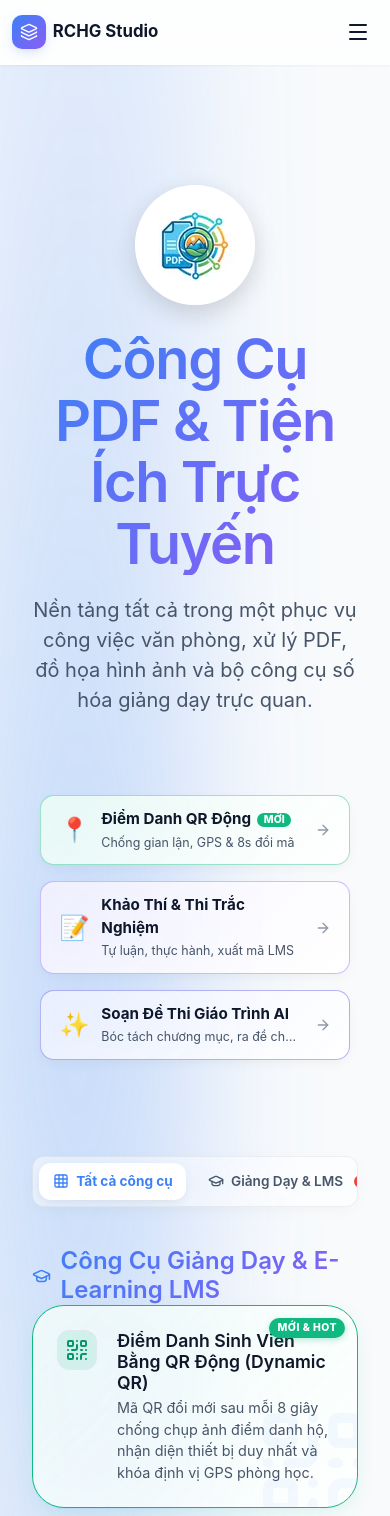
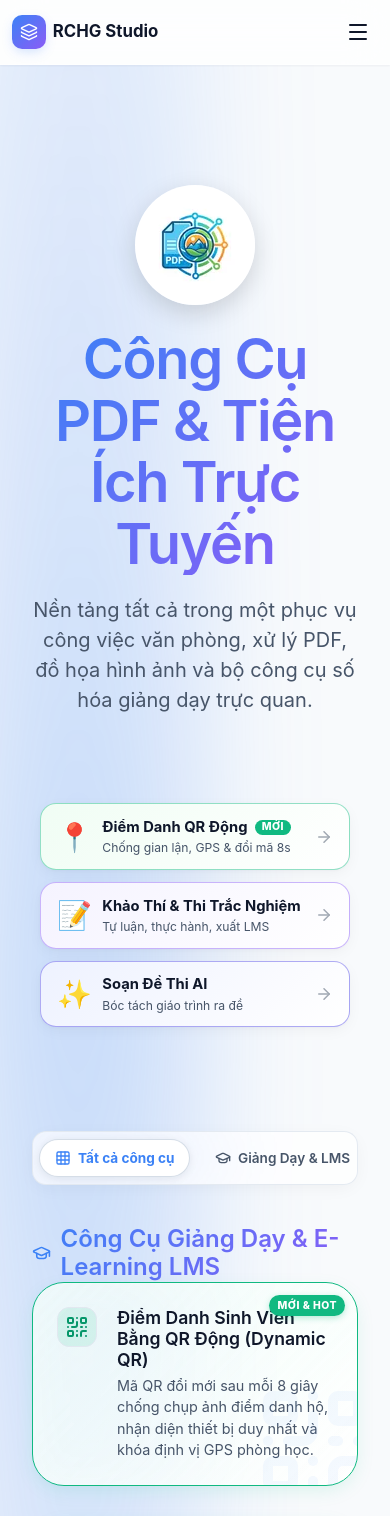
Before and after one commit to rchg2025/pdfstudio, a React (Vite) app: page / in a window 390 px wide. Shown: the top 1516 px of the page. Built offline with nearby package versions, Linux system fonts and the light colour scheme; no server answers.

Commit message:
fix: refine hero quick shortcuts layout and category bar

```diff
--- a/src/pages/Home.css
+++ b/src/pages/Home.css
@@ -153,40 +153,38 @@
 
 /* Hero Quick Shortcuts */
 .hero-quick-shortcuts {
-  display: flex;
-  gap: 1rem;
-  flex-wrap: wrap;
-  justify-content: center;
+  display: grid;
+  grid-template-columns: repeat(3, 1fr);
+  gap: 1.25rem;
   width: 100%;
-  max-width: 950px;
-  margin: 1.5rem auto 0;
+  max-width: 1060px;
+  margin: 2rem auto 0;
+  padding: 0 1rem;
 }
 
 .quick-shortcut-pill {
   display: flex;
   align-items: center;
-  gap: 0.75rem;
-  padding: 0.75rem 1.15rem;
-  background: rgba(255, 255, 255, 0.85);
-  backdrop-filter: blur(12px);
-  -webkit-backdrop-filter: blur(12px);
-  border-radius: 14px;
-  border: 1px solid rgba(0, 0, 0, 0.08);
-  box-shadow: 0 4px 14px -3px rgba(0, 0, 0, 0.06);
+  gap: 0.9rem;
+  padding: 1rem 1.25rem;
+  background: #ffffff;
+  border-radius: 16px;
+  border: 1.5px solid rgba(226, 232, 240, 0.9);
+  box-shadow: 0 4px 16px -2px rgba(15, 23, 42, 0.05), 0 1px 3px rgba(15, 23, 42, 0.03);
   text-decoration: none;
   transition: all 0.25s cubic-bezier(0.16, 1, 0.3, 1);
-  flex: 1;
-  min-width: 250px;
+  min-height: 84px;
+  box-sizing: border-box;
 }
 
 .quick-shortcut-pill:hover {
   transform: translateY(-3px);
-  box-shadow: 0 8px 20px -4px rgba(0, 0, 0, 0.12);
+  box-shadow: 0 12px 28px -4px rgba(15, 23, 42, 0.1);
 }
 
 .quick-shortcut-pill.featured-qr {
-  border-color: rgba(16, 185, 129, 0.4);
-  background: linear-gradient(135deg, rgba(236, 253, 245, 0.9) 0%, rgba(255, 255, 255, 0.95) 100%);
+  border-color: rgba(16, 185, 129, 0.45);
+  background: linear-gradient(135deg, #f0fdf4 0%, #ffffff 100%);
 }
 
 .quick-shortcut-pill.featured-qr:hover {
@@ -194,8 +192,8 @@
 }
 
 .quick-shortcut-pill.featured-exam {
-  border-color: rgba(139, 92, 246, 0.4);
-  background: linear-gradient(135deg, rgba(245, 243, 255, 0.9) 0%, rgba(255, 255, 255, 0.95) 100%);
+  border-color: rgba(139, 92, 246, 0.45);
+  background: linear-gradient(135deg, #f5f3ff 0%, #ffffff 100%);
 }
 
 .quick-shortcut-pill.featured-exam:hover {
@@ -203,8 +201,8 @@
 }
 
 .quick-shortcut-pill.featured-ai {
-  border-color: rgba(79, 70, 229, 0.4);
-  background: linear-gradient(135deg, rgba(238, 242, 255, 0.9) 0%, rgba(255, 255, 255, 0.95) 100%);
+  border-color: rgba(79, 70, 229, 0.45);
+  background: linear-gradient(135deg, #eef2ff 0%, #ffffff 100%);
 }
 
 .quick-shortcut-pill.featured-ai:hover {
@@ -212,9 +210,12 @@
 }
 
 .qsp-icon {
-  font-size: 1.5rem;
+  font-size: 1.75rem;
   line-height: 1;
   flex-shrink: 0;
+  display: flex;
+  align-items: center;
+  justify-content: center;
 }
 
 .qsp-text {
@@ -223,15 +224,17 @@
   text-align: left;
   flex: 1;
   min-width: 0;
+  gap: 0.2rem;
 }
 
 .qsp-title {
   font-weight: 700;
-  font-size: 0.95rem;
+  font-size: 1rem;
   color: var(--text-primary);
   display: flex;
   align-items: center;
-  gap: 0.4rem;
+  gap: 0.45rem;
+  line-height: 1.3;
 }
 
 .qsp-title .hot-tag {
@@ -239,23 +242,24 @@
   color: #fff;
   font-size: 0.65rem;
   font-weight: 800;
-  padding: 0.1rem 0.4rem;
+  padding: 0.12rem 0.45rem;
   border-radius: 9999px;
   line-height: 1;
+  letter-spacing: 0.3px;
 }
 
 .qsp-sub {
-  font-size: 0.78rem;
+  font-size: 0.82rem;
   color: var(--text-secondary);
   white-space: nowrap;
   overflow: hidden;
   text-overflow: ellipsis;
-  margin-top: 0.15rem;
+  line-height: 1.25;
 }
 
 .qsp-arrow {
   color: var(--text-secondary);
-  opacity: 0.6;
+  opacity: 0.5;
   transition: transform 0.2s ease, opacity 0.2s ease;
   flex-shrink: 0;
 }
@@ -271,45 +275,46 @@
   display: flex;
   align-items: center;
   justify-content: center;
-  gap: 0.5rem;
-  flex-wrap: wrap;
+  gap: 0.6rem;
+  flex-wrap: nowrap;
   padding: 0.5rem;
-  background: rgba(255, 255, 255, 0.6);
-  backdrop-filter: blur(16px);
-  -webkit-backdrop-filter: blur(16px);
-  border: 1px solid rgba(0, 0, 0, 0.06);
-  border-radius: 16px;
-  max-width: 820px;
-  margin: 2rem auto 1rem;
-  box-shadow: 0 4px 20px -5px rgba(0, 0, 0, 0.05);
+  background: rgba(255, 255, 255, 0.75);
+  backdrop-filter: blur(20px);
+  -webkit-backdrop-filter: blur(20px);
+  border: 1px solid rgba(226, 232, 240, 0.9);
+  border-radius: 9999px;
+  max-width: 980px;
+  margin: 2.5rem auto 1.5rem;
+  box-shadow: 0 4px 20px -4px rgba(15, 23, 42, 0.06);
 }
 
 .category-tab-btn {
   display: inline-flex;
   align-items: center;
   gap: 0.45rem;
-  padding: 0.6rem 1.1rem;
-  border-radius: 12px;
-  border: none;
+  padding: 0.65rem 1.15rem;
+  border-radius: 9999px;
+  border: 1px solid transparent;
   background: transparent;
   color: var(--text-secondary);
   font-size: 0.92rem;
   font-weight: 600;
   cursor: pointer;
   transition: all 0.2s ease;
-  position: relative;
   white-space: nowrap;
+  flex-shrink: 0;
 }
 
 .category-tab-btn:hover {
   color: var(--text-primary);
-  background: rgba(0, 0, 0, 0.04);
+  background: rgba(241, 245, 249, 0.8);
 }
 
 .category-tab-btn.active {
   background: #ffffff;
   color: var(--primary);
-  box-shadow: 0 4px 12px -2px rgba(0, 0, 0, 0.08);
+  border-color: rgba(203, 213, 225, 0.8);
+  box-shadow: 0 2px 8px rgba(15, 23, 42, 0.08);
   font-weight: 700;
 }
 
@@ -318,7 +323,7 @@
   color: white;
   font-size: 0.62rem;
   font-weight: 800;
-  padding: 0.1rem 0.35rem;
+  padding: 0.1rem 0.4rem;
   border-radius: 9999px;
   line-height: 1;
   margin-left: 0.2rem;
@@ -326,7 +331,7 @@
 
 /* Tool Card Highlight for QR & Exam */
 .tool-card-highlight {
-  background: linear-gradient(135deg, rgba(236, 253, 245, 0.75) 0%, rgba(255, 255, 255, 0.85) 100%) !important;
+  background: linear-gradient(135deg, rgba(236, 253, 245, 0.75) 0%, rgba(255, 255, 255, 0.9) 100%) !important;
   border: 1.5px solid #10b981 !important;
   box-shadow: 0 6px 20px -4px rgba(16, 185, 129, 0.15) !important;
 }
@@ -345,27 +350,56 @@
   box-shadow: 0 2px 6px rgba(16, 185, 129, 0.3);
 }
 
-@media (max-width: 768px) {
+@media (max-width: 1024px) {
   .hero-quick-shortcuts {
-    flex-direction: column;
-    padding: 0 0.5rem;
+    grid-template-columns: repeat(3, 1fr);
+    gap: 0.75rem;
   }
   .quick-shortcut-pill {
-    width: 100%;
-    min-width: 0;
+    padding: 0.85rem 1rem;
+    gap: 0.65rem;
+  }
+  .qsp-title {
+    font-size: 0.92rem;
+  }
+  .qsp-sub {
+    font-size: 0.76rem;
   }
   .category-filter-bar {
     justify-content: flex-start;
     overflow-x: auto;
-    flex-wrap: nowrap;
+    border-radius: 16px;
+    padding: 0.45rem;
+    width: 100%;
+    -webkit-overflow-scrolling: touch;
+  }
+}
+
+@media (max-width: 768px) {
+  .hero-quick-shortcuts {
+    grid-template-columns: 1fr;
+    padding: 0 0.5rem;
+    gap: 0.75rem;
+  }
+  .quick-shortcut-pill {
+    width: 100%;
+    min-height: auto;
+    padding: 0.85rem 1rem;
+  }
+  .category-filter-bar {
+    justify-content: flex-start;
+    overflow-x: auto;
+    border-radius: 14px;
     padding: 0.4rem;
     width: 100%;
-    border-radius: 12px;
+    scrollbar-width: none;
     -webkit-overflow-scrolling: touch;
   }
+  .category-filter-bar::-webkit-scrollbar {
+    display: none;
+  }
   .category-tab-btn {
-    padding: 0.5rem 0.85rem;
+    padding: 0.5rem 0.9rem;
     font-size: 0.85rem;
-    flex-shrink: 0;
   }
 }
--- a/src/pages/Home.tsx
+++ b/src/pages/Home.tsx
@@ -319,28 +319,31 @@ const Home = () => {
           <Link to="/quan-ly-diem-danh" className="quick-shortcut-pill featured-qr">
             <span className="qsp-icon">📍</span>
             <div className="qsp-text">
-              <span className="qsp-title">Điểm Danh QR Động <span className="hot-tag">MỚI</span></span>
-              <span className="qsp-sub">Chống gian lận, GPS & 8s đổi mã</span>
+              <span className="qsp-title">
+                Điểm Danh QR Động
+                <span className="hot-tag">MỚI</span>
+              </span>
+              <span className="qsp-sub">Chống gian lận, GPS & đổi mã 8s</span>
             </div>
-            <ArrowRight size={16} className="qsp-arrow" />
+            <ArrowRight size={18} className="qsp-arrow" />
           </Link>
 
           <Link to="/quan-ly-thi-trac-nghiem" className="quick-shortcut-pill featured-exam">
             <span className="qsp-icon">📝</span>
             <div className="qsp-text">
               <span className="qsp-title">Khảo Thí & Thi Trắc Nghiệm</span>
-              <span className="qsp-sub">Tự luận, thực hành, xuất mã LMS</span>
+              <span className="qsp-sub">Tự luận, thực hành, xuất LMS</span>
             </div>
-            <ArrowRight size={16} className="qsp-arrow" />
+            <ArrowRight size={18} className="qsp-arrow" />
           </Link>
 
           <Link to="/soan-de-thi-ai" className="quick-shortcut-pill featured-ai">
             <span className="qsp-icon">✨</span>
             <div className="qsp-text">
-              <span className="qsp-title">Soạn Đề Thi Giáo Trình AI</span>
-              <span className="qsp-sub">Bóc tách chương mục, ra đề chuẩn</span>
+              <span className="qsp-title">Soạn Đề Thi AI</span>
+              <span className="qsp-sub">Bóc tách giáo trình ra đề</span>
             </div>
-            <ArrowRight size={16} className="qsp-arrow" />
+            <ArrowRight size={18} className="qsp-arrow" />
           </Link>
         </div>
       </section>
```
